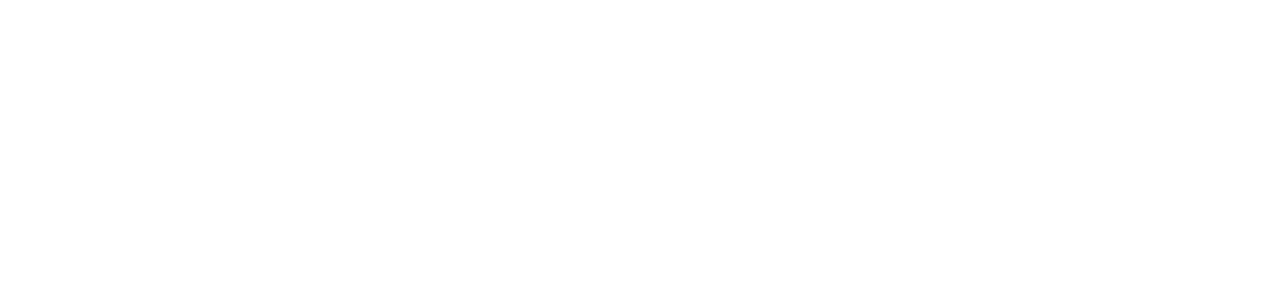
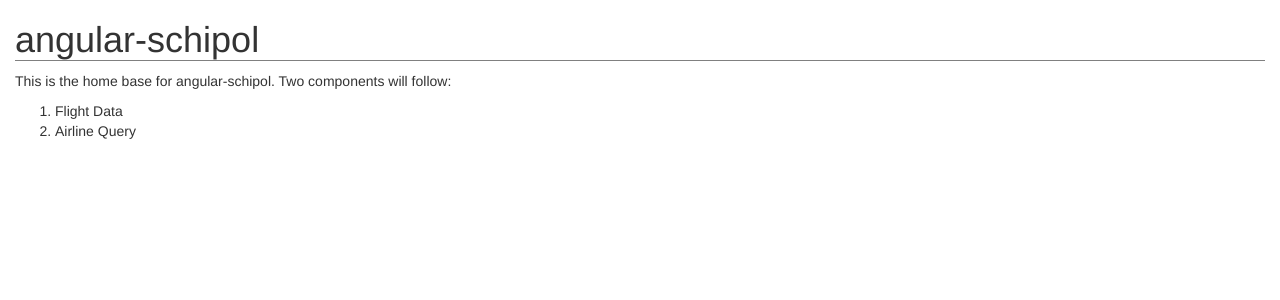
Before and after one commit to incarnateTheGreat/angular-schipol, an Angular app: page / in a window 1280 px wide. Shown: the top 300 px of the page. Built offline with nearby package versions, Linux system fonts and the light colour scheme.

Commit message:
Added base text.

```diff
--- a/src/app/app.component.html
+++ b/src/app/app.component.html
@@ -0,0 +1,8 @@
+<div class="container-fluid">
+  <h1 style='border-bottom: 1px solid grey;'>angular-schipol</h1>
+  <p>This is the home base for angular-schipol. Two components will follow:</p>
+  <ol>
+    <li>Flight Data</li>
+    <li>Airline Query</li>
+  </ol>
+</div>
```
